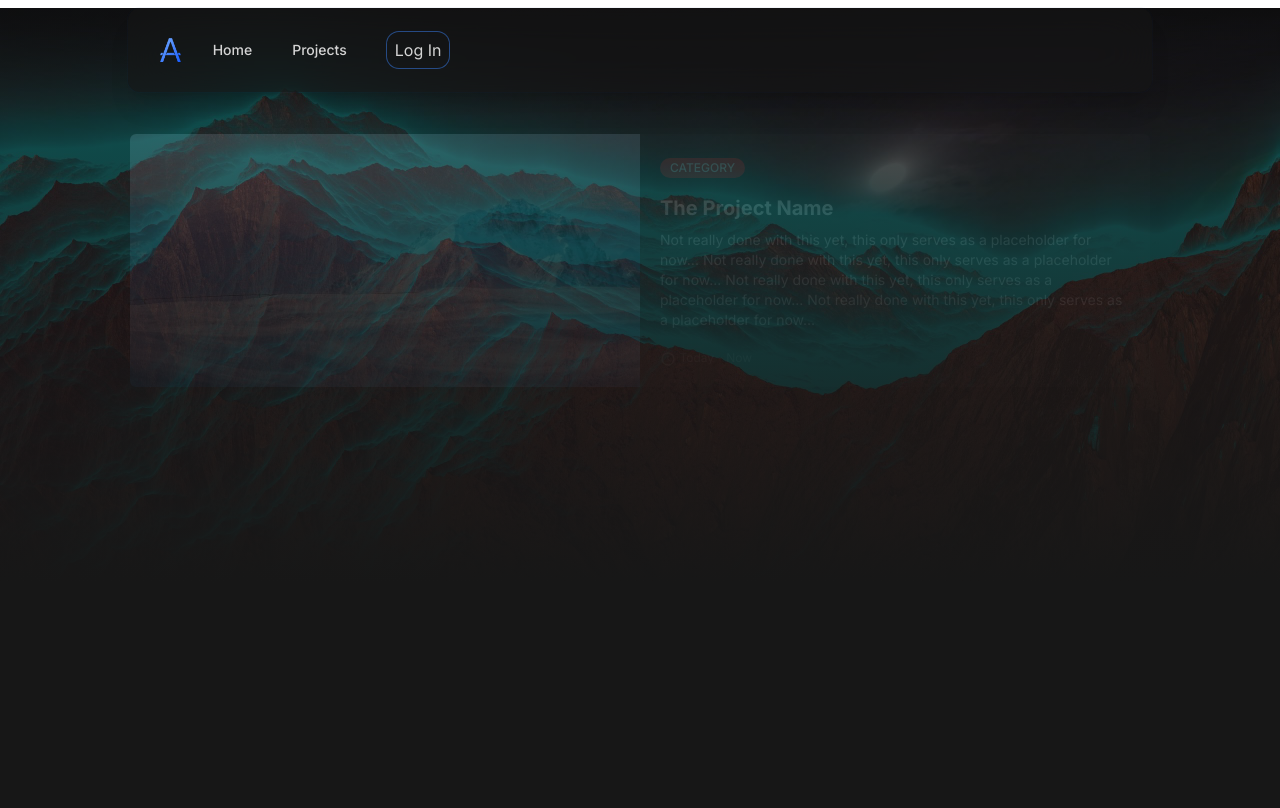
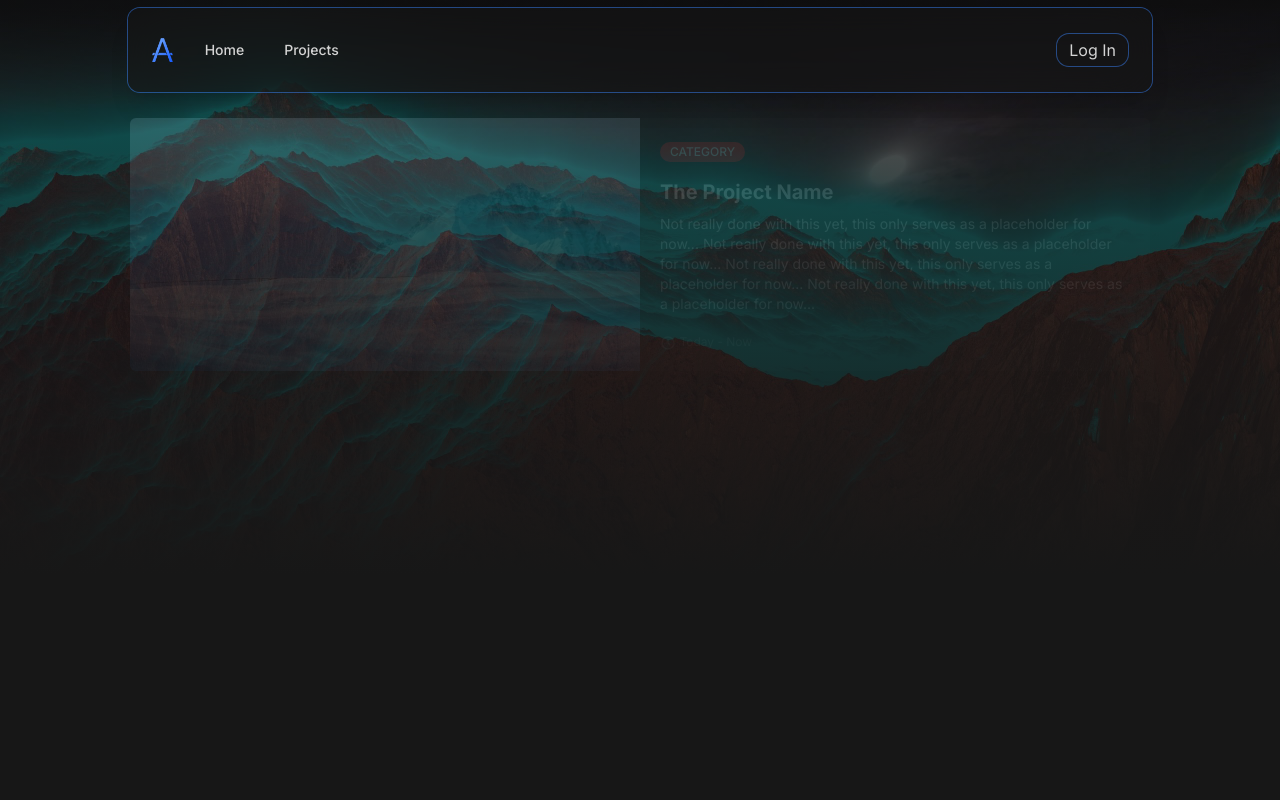
Before and after one commit to 8char/portfolio, a SvelteKit app: page /projects in a window 1280 px wide. Built offline with nearby package versions, Linux system fonts and the light colour scheme.

Commit message:
fix: nav layout issues

```diff
--- a/src/routes/+layout.svelte
+++ b/src/routes/+layout.svelte
@@ -26,10 +26,11 @@
 			style="background-image: linear-gradient(0deg, #171717 20%, rgba(17, 17, 17, 0.5) 100%);"
 		/>
 	</div>
+    <div class="sticky top-2 z-50 text-center mx-2">
         <div
-		class="max-w-5xl mx-auto flex items-center py-5 sm:py-6 my-2 px-4 md:px-0 justify-between rounded-xl ring-1 ring-primary-900/5 backdrop-blur-xl bg-gray-900/50 shadow-xl"
+            class="max-w-5xl mx-auto px-4 flex items-center py-5 justify-between rounded-xl ring-1 ring-primary-500/50 backdrop-blur-xl bg-gray-900/50 shadow-xl gap-8 md:p-6"
         >
-		<img src={Logo} alt="Atlas's Logo" class="h-6 md:ml-8" />
+            <img src={Logo} alt="Atlas's Logo" class="h-6" />
             <div class="md:hidden">
                 <button
                     type="button"
@@ -51,7 +52,7 @@
                 </button>
             </div>
             <div class="hidden md:flex-1 md:flex md:items-center md:justify-between">
-			<nav class="flex space-x-10 mx-8">
+                <nav class="flex space-x-10 justify-between">
                     <a
                         href="/"
                         class="text-gray-300 hover:text-white py-2 rounded-md text-sm font-medium transition"
@@ -65,10 +66,6 @@
                     >
                         Projects
                     </a>
-
-                <button class="ring-1 rounded-xl px-2 text-gray-300 hover:text-white hover:bg-primary-500/10 transition">
-                    Log In
-                </button>
 
                     <!-- <Dropdown>
                     <template #trigger="{ toggle }">
@@ -111,6 +108,10 @@
                     </DropdownItem>
                     </Dropdown> -->
                 </nav>
+
+                <button class="ring-1 rounded-xl px-3 p-1 text-gray-300 hover:text-white hover:bg-primary-500/10 transition ml-auto">
+                    Log In
+                </button>
             </div>
         </div>
         {#if false}
@@ -172,6 +173,7 @@
                 </div>
             </div>
         {/if}
+    </div>
 
 	<slot />
 </div>
```
Lines whose indentation alone changed are shown as unchanged.
